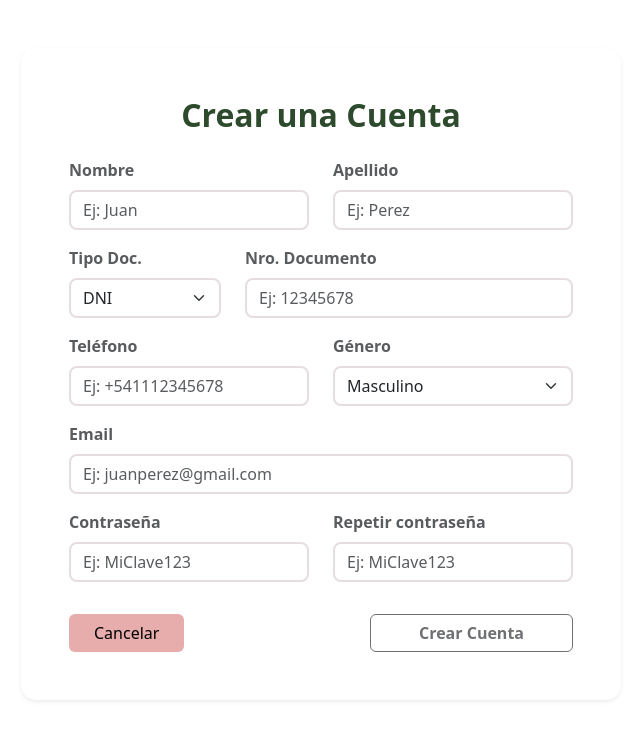
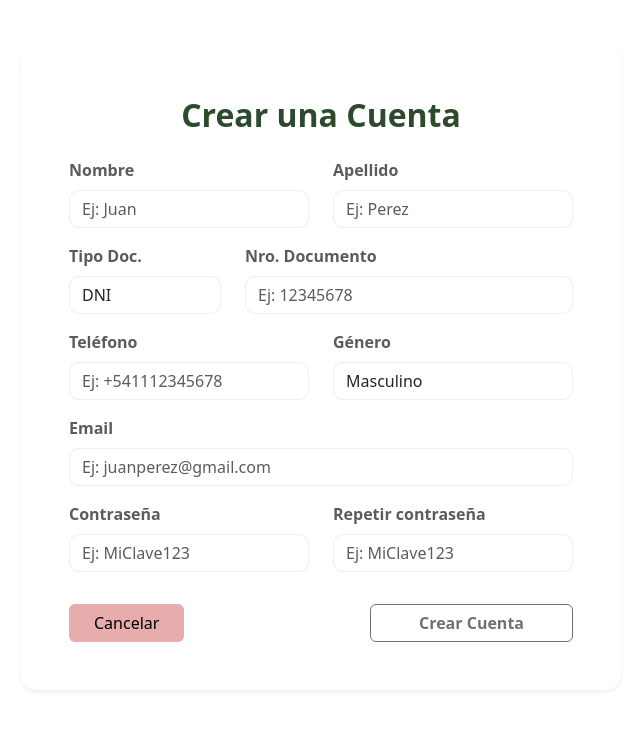
Before and after one commit to tomas-a27/FindYourTrip-ProyectoSI-FrontEnd, a React (Vite) app: page /crear-usuario in a window 1280 px wide. Shown: the top 740 px of the page, without its empty margins (319-959 px from the left). Built offline with nearby package versions, Linux system fonts and the light colour scheme.

Commit message:
unificacion de inputs

```diff
--- a/src/components/Viaje/BuscarViaje.tsx
+++ b/src/components/Viaje/BuscarViaje.tsx
@@ -24,7 +24,8 @@ export const BuscarViaje = () => {
   const [viajeOrigen, setLocalidadOrigen] = useState('');
   const [mostrarSugerenciaOrigen, setMostrarSugerenciaOrigen] = useState(false);
   const [viajeDestino, setLocalidadDestino] = useState('');
-  const [mostrarSugerenciaDestino, setMostrarSugerenciaDestino] = useState(false);
+  const [mostrarSugerenciaDestino, setMostrarSugerenciaDestino] =
+    useState(false);
 
   const [mostrarModalAviso, setMostrarModalAviso] = useState(false);
   const [mostrarModalRegistro, setMostrarModalRegistro] = useState(false);
@@ -157,7 +158,9 @@ export const BuscarViaje = () => {
                             setMostrarSugerenciaOrigen(false);
                           }}
                         >
-                          <strong>{l.nombre.substring(0, viajeOrigen.length)}</strong>
+                          <strong>
+                            {l.nombre.substring(0, viajeOrigen.length)}
+                          </strong>
                           {l.nombre.substring(viajeOrigen.length)}
                         </li>
                       ))
@@ -200,7 +203,9 @@ export const BuscarViaje = () => {
                             setMostrarSugerenciaDestino(false);
                           }}
                         >
-                          <strong>{l.nombre.substring(0, viajeDestino.length)}</strong>
+                          <strong>
+                            {l.nombre.substring(0, viajeDestino.length)}
+                          </strong>
                           {l.nombre.substring(viajeDestino.length)}
                         </li>
                       ))
@@ -217,7 +222,7 @@ export const BuscarViaje = () => {
                 <input
                   type="date"
                   min={today}
-                  className="form-control"
+                  className="form-control custom-input"
                   required
                   onChange={(e) =>
                     setFormData({ ...formData, viajeFecha: e.target.value })
@@ -231,7 +236,7 @@ export const BuscarViaje = () => {
                   Género del conductor
                 </label>
                 <select
-                  className="form-control"
+                  className="form-control custom-input"
                   onChange={(e) =>
                     setFormData({
                       ...formData,
--- a/src/styles.css
+++ b/src/styles.css
@@ -25,14 +25,27 @@
 
 /* Inputs con bordes sutiles */
 .custom-input {
-  border: 2px solid #e6dede; /* Borde gris suave */
-  border-radius: 8px;
+  border: 1px solid #eee;
+  border-radius: 10px;
+  background: white;
+  transition: all 0.2s ease;
+}
+
+.custom-input:hover {
+  background-color: #f3f8f3;
+  border-color: #cfe3cf;
 }
 
 .custom-input:focus {
-  border-color: #b2d8b2; /* Borde verde al escribir */
-  box-shadow: 0 0 0 0.25rem rgba(178, 216, 178, 0.25);
+  background-color: #f3f8f3;
+  border-color: #bcdcbc !important;
+  box-shadow: 0 0 0 0.2rem rgba(178, 216, 178, 0.25);
   outline: none;
+}
+
+.form-control.custom-input:focus {
+  border-color: #bcdcbc !important;
+  box-shadow: 0 0 0 0.2rem rgba(178, 216, 178, 0.25) !important;
 }
 
 /* La tarjeta con borde completo */
```
